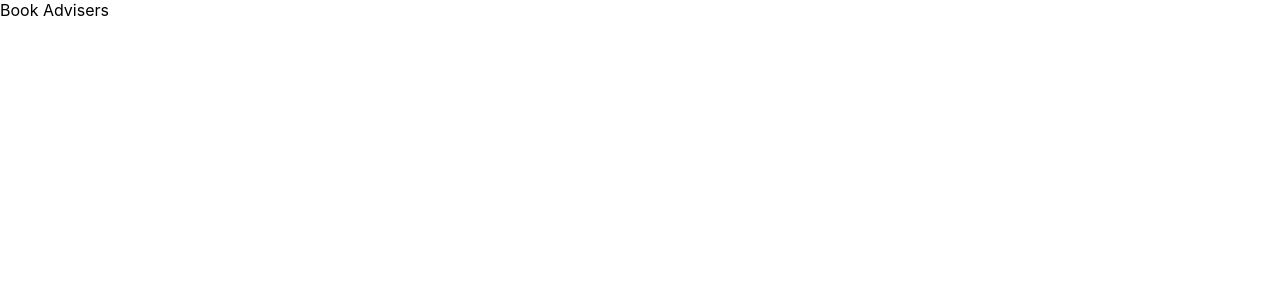
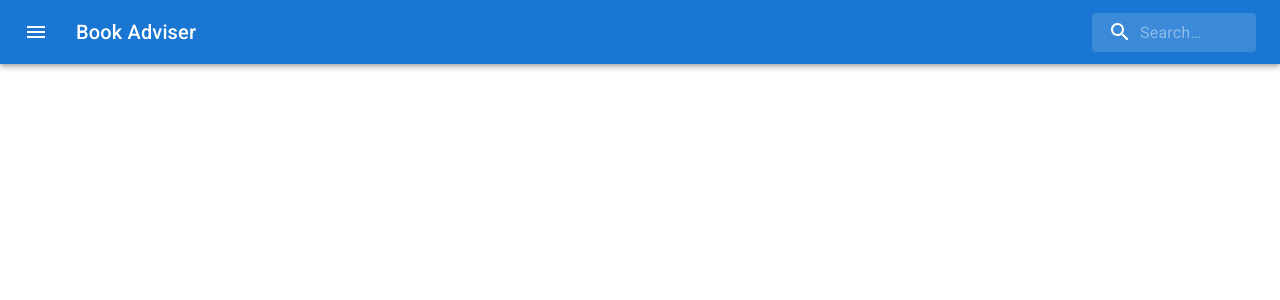
Before and after one commit to Rutakata/bookadviser, a React (Create React App) app: page / in a window 1280 px wide. Shown: the top 300 px of the page. Built offline with nearby package versions, Linux system fonts and the light colour scheme.

Commit message:
Creater app bar

```diff
--- a/src/App.tsx
+++ b/src/App.tsx
@@ -1,10 +1,93 @@
 import React from 'react';
 import './App.css';
+import { styled, alpha } from '@mui/material/styles';
+import AppBar from '@mui/material/AppBar';
+import Box from '@mui/material/Box';
+import Toolbar from '@mui/material/Toolbar';
+import IconButton from '@mui/material/IconButton';
+import Typography from '@mui/material/Typography';
+import InputBase from '@mui/material/InputBase';
+import MenuIcon from '@mui/icons-material/Menu';
+import SearchIcon from '@mui/icons-material/Search';
+
+
+const Search = styled('div')(({ theme }) => ({
+  position: 'relative',
+  borderRadius: theme.shape.borderRadius,
+  backgroundColor: alpha(theme.palette.common.white, 0.15),
+  '&:hover': {
+    backgroundColor: alpha(theme.palette.common.white, 0.25),
+  },
+  marginLeft: 0,
+  width: '100%',
+  [theme.breakpoints.up('sm')]: {
+    marginLeft: theme.spacing(1),
+    width: 'auto',
+  },
+}));
+
+const SearchIconWrapper = styled('div')(({ theme }) => ({
+  padding: theme.spacing(0, 2),
+  height: '100%',
+  position: 'absolute',
+  pointerEvents: 'none',
+  display: 'flex',
+  alignItems: 'center',
+  justifyContent: 'center',
+}));
+
+const StyledInputBase = styled(InputBase)(({ theme }) => ({
+  color: 'inherit',
+  '& .MuiInputBase-input': {
+    padding: theme.spacing(1, 1, 1, 0),
+    // vertical padding + font size from searchIcon
+    paddingLeft: `calc(1em + ${theme.spacing(4)})`,
+    transition: theme.transitions.create('width'),
+    width: '100%',
+    [theme.breakpoints.up('sm')]: {
+      width: '12ch',
+      '&:focus': {
+        width: '20ch',
+      },
+    },
+  },
+}));
 
 function App() {
   return (
     <div className="App">
-      Book Advisers
+      <Box sx={{ flexGrow: 1 }}>
+        <AppBar position="static">
+          <Toolbar>
+            <IconButton
+              size="large"
+              edge="start"
+              color="inherit"
+              aria-label="open drawer"
+              sx={{ mr: 2 }}
+            >
+              <MenuIcon />
+            </IconButton>
+            <Typography
+              variant="h6"
+              noWrap
+              component="div"
+              sx={{ flexGrow: 1, display: { xs: 'none', sm: 'block' } }}
+            >
+              Book Adviser
+            </Typography>
+            <Search>
+              <SearchIconWrapper>
+                <SearchIcon />
+              </SearchIconWrapper>
+              <StyledInputBase
+                placeholder="Search…"
+                inputProps={{ 'aria-label': 'search' }}
+              />
+            </Search>
+          </Toolbar>
+        </AppBar>
+      </Box>
     </div>
   );
 }
--- a/src/index.tsx
+++ b/src/index.tsx
@@ -7,6 +7,7 @@
 const root = ReactDOM.createRoot(
   document.getElementById('root') as HTMLElement
 );
+
 root.render(
   <React.StrictMode>
     <App />
```
Also changed, not shown: 1 other file (tests, documents, lock files or other folders).
